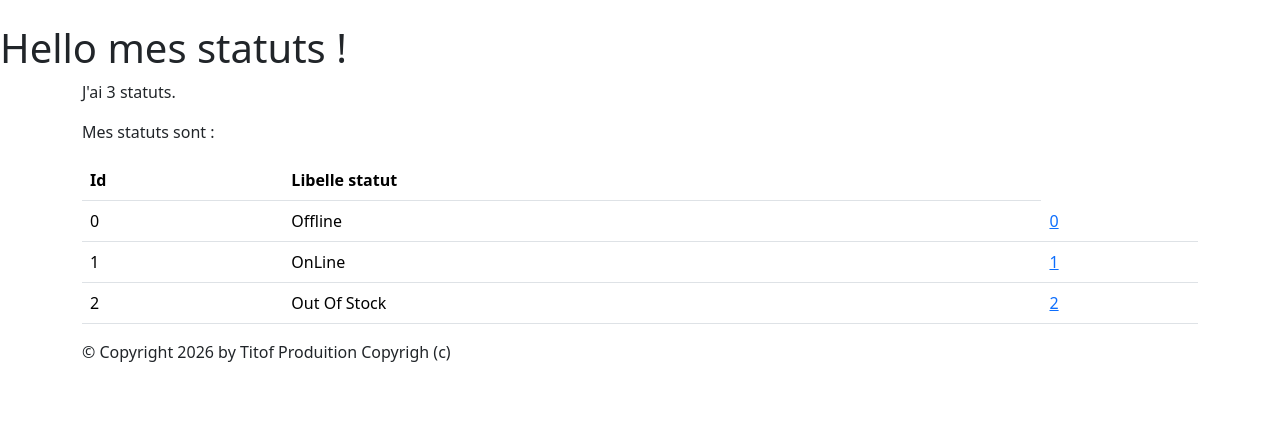
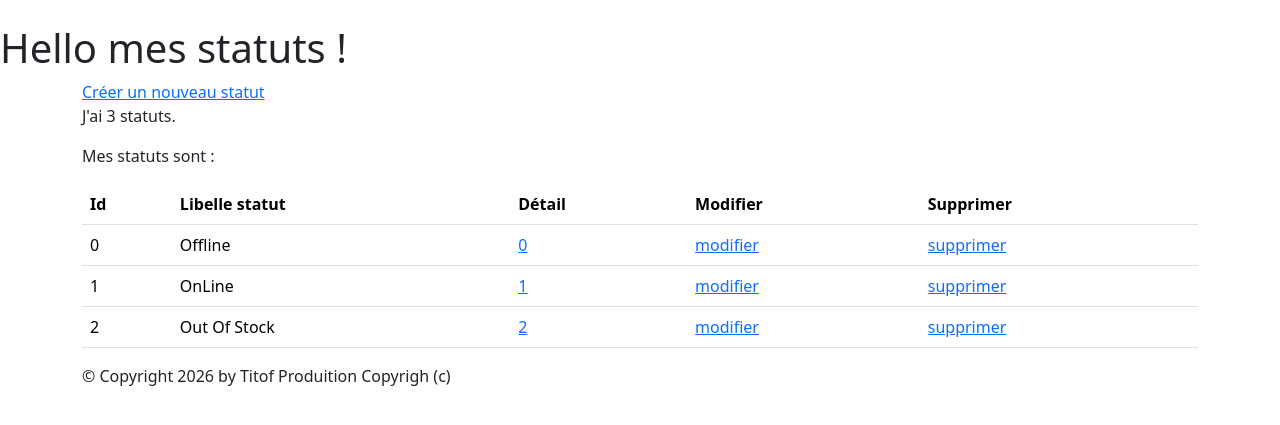
Before and after one commit to NolhanDolou/TutoDjango-DOLOU, a Django app: page /monApp/statuts/ in a window 1280 px wide. Shown: the part 56-481 px from the top of the page. Run offline with Django 5.2, Linux system fonts and the light colour scheme; data comes from the database, SQL or seed files in the repository; both versions use the stored data as it was after the commit; some libraries are stand-ins or nearby versions.

Commit message:
fkn statut

```diff
--- a/monProj/monApp/forms.py
+++ b/monProj/monApp/forms.py
@@ -21,3 +21,8 @@ class RayonForm(forms.ModelForm):
     class Meta:
         model = Rayon
         fields = '__all__'
+
+class StatutForm(forms.ModelForm):
+    class Meta:
+        model = Statut
+        fields = '__all__'
--- a/monProj/monApp/templates/monApp/ListStatuts.html
+++ b/monProj/monApp/templates/monApp/ListStatuts.html
@@ -3,13 +3,16 @@
 <h1>Hello mes statuts !</h1>
 {% endblock %}
 {% block contenu %}
-
+        <a href="{% url 'creationStatut' %}">Créer un nouveau statut</a>
         <p>J'ai {{ statuts | length }} statuts.</p>
         <p>Mes statuts sont :</p>
         <table class="table">
         <thead>
         <th>Id</th>
         <th>Libelle statut</th>
+        <th>Détail</th>
+        <th>Modifier</th>
+        <th>Supprimer</th>
         </thead>
         <tbody>
         {% for st in statuts %}
@@ -17,6 +20,8 @@
         <td>{{ st.idStatut }} </td>
         <td>{{ st.libelleStatut }} </td>
         <td><a href="{% url 'detailStatut' st.idStatut %}">{{ st.idStatut }}</a></td>
+        <td><a href="{% url 'modificationStatut' st.idStatut %}">modifier</a></td>
+        <td><a href="{% url 'suppressionStatut' st.idStatut %}">supprimer</a></td>
         </tr>
         {% endfor %}
         </tbody>
--- a/monProj/monApp/templates/monApp/detail_statut.html
+++ b/monProj/monApp/templates/monApp/detail_statut.html
@@ -7,6 +7,8 @@
 <ul>
     <li>ID du statut : {{stt.idStatut }} </li>
     <li>Nom du statut : {{ stt.libelleStatut }} </li>
+    <li>Modifier : <a href="{% url 'modificationStatut' stt.idStatut %}">modifier</a></li>
+    <li>Supprimer : <a href="{% url 'suppressionStatut' stt.idStatut %}">supprimer</a></li>
     <a href="{% url 'ListeStatuts' %}">Retour à la liste des statuts</a>
 </ul>
 {% endblock %}
--- a/monProj/monApp/urls.py
+++ b/monProj/monApp/urls.py
@@ -39,6 +39,9 @@ urlpatterns = [
 
     path("statuts/", views.StatutListView.as_view(), name="ListeStatuts"),
     path("statut/<int:pk>/",views.StatutDetailView.as_view(), name='detailStatut'),
+    path("statut/", views.StatutCreateView.as_view(), name="creationStatut"),
+    path("statut/<pk>/update/", views.StatutUpdateView.as_view(), name="modificationStatut"),
+    path("statut/<pk>/delete/", views.StatutDeleteView.as_view(), name="suppressionStatut"),
     # path("ListeStatuts/", views.ListeStatuts, name="ListeStatuts")
 
 
--- a/monProj/monApp/views.py
+++ b/monProj/monApp/views.py
@@ -22,6 +22,7 @@ from monApp.forms import ContactUsForm
 from monApp.forms import ProduitForm
 from monApp.forms import CategorieForm
 from monApp.forms import RayonForm
+from monApp.forms import StatutForm
 from django.shortcuts import redirect
 
 class HomeView(TemplateView):
@@ -279,3 +280,39 @@ class RayonDeleteView(DeleteView):
     model = Rayon
     template_name = "monApp/delete_rayon.html"
     success_url = reverse_lazy('ListeRayons')
+
+
+class StatutCreateView(CreateView):
+    model = Statut
+    form_class = StatutForm
+    template_name = "monApp/create_statut.html"
+
+    def get_context_data(self, **kwargs):
+        context = super(StatutCreateView, self).get_context_data(**kwargs)
+        context['titremenu'] = "Ajout d'un nouveau statut"
+        return context
+
+    def form_valid(self, form: BaseModelForm) -> HttpResponse:
+        statut = form.save()
+        return redirect('detailStatut', statut.idStatut)
+
+
+class StatutUpdateView(UpdateView):
+    model = Statut
+    form_class = StatutForm
+    template_name = "monApp/update_statut.html"
+
+    def get_context_data(self, **kwargs):
+        context = super(StatutUpdateView, self).get_context_data(**kwargs)
+        context['titremenu'] = "Modification du statut"
+        return context
+
+    def form_valid(self, form: BaseModelForm) -> HttpResponse:
+        statut = form.save()
+        return redirect('detailStatut', statut.idStatut)
+
+
+class StatutDeleteView(DeleteView):
+    model = Statut
+    template_name = "monApp/delete_statut.html"
+    success_url = reverse_lazy('ListeStatuts')
```
Also changed, not shown: monProj/monApp/templates/monApp/create_statut.html (added, +11 -0 lines), monProj/monApp/templates/monApp/delete_statut.html (added, +9 -0 lines), monProj/monApp/templates/monApp/update_statut.html (added, +11 -0 lines), monProj/monApp/tests/test_Form_Statut.py (added, +42 -0 lines), monProj/monApp/tests/test_Statut_View.py (added, +49 -0 lines), monProj/db.sqlite3, 1 other file.
